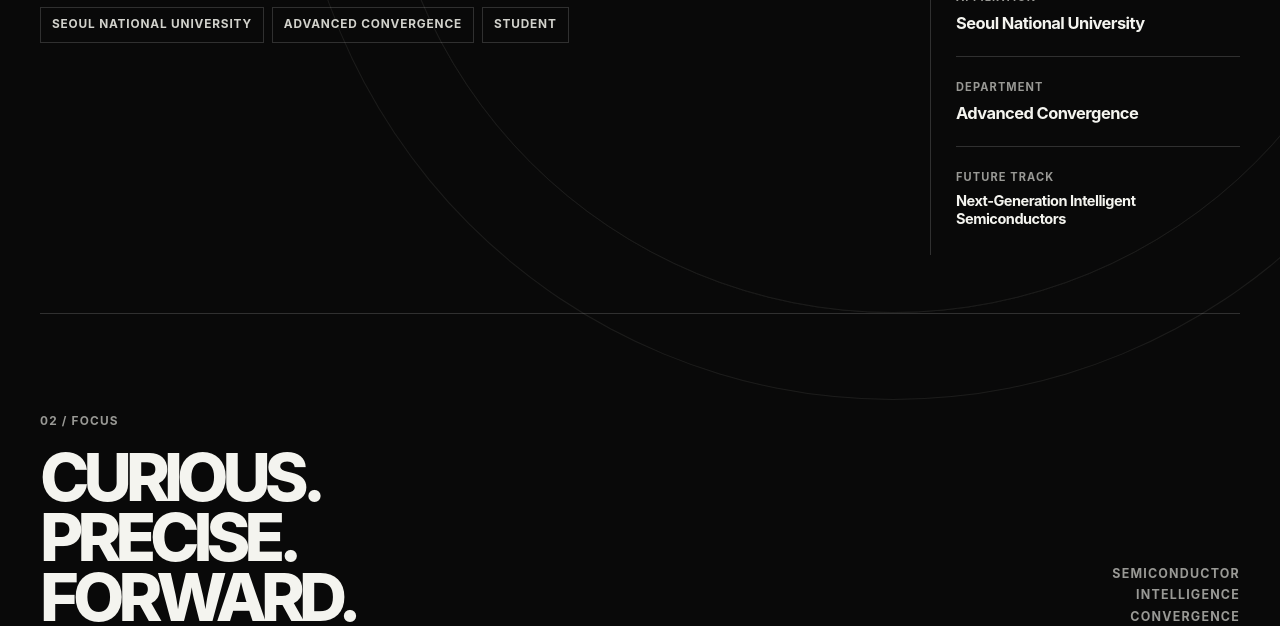
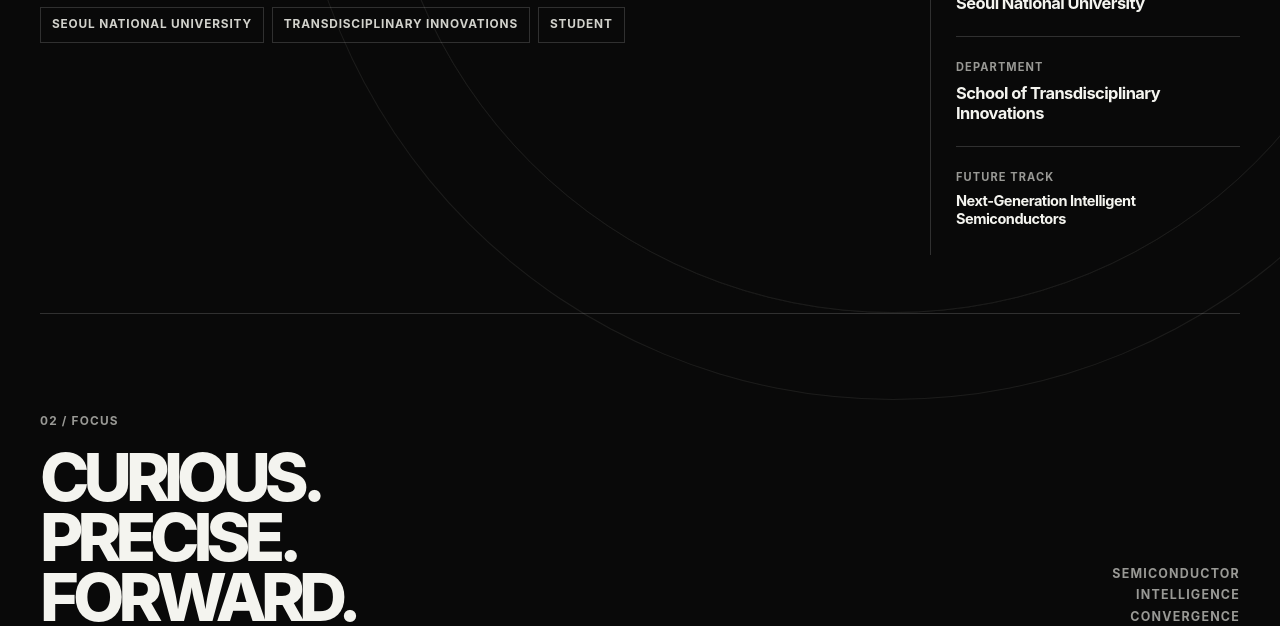
Before and after one commit to hjh-snu/hjh-snu, a plain HTML site: page index.html in a window 1280 px wide. Shown: the part 474-1100 px from the top of the page. Drawn offline with Linux system fonts and the light colour scheme.

Commit message:
Correct school name to official English title

```diff
--- a/index.html
+++ b/index.html
@@ -3,7 +3,7 @@
 <head>
   <meta charset="utf-8">
   <meta name="viewport" content="width=device-width, initial-scale=1">
-  <meta name="description" content="Hong Junhyeon — Seoul National University, Advanced Convergence">
+  <meta name="description" content="Hong Junhyeon — Seoul National University, School of Transdisciplinary Innovations">
   <meta name="theme-color" content="#090909">
   <title>Hong Junhyeon</title>
   <style>
@@ -448,7 +448,7 @@
         <h1 id="name"><span>HONG</span><span>JUNHYEON</span></h1>
         <ul class="tags" aria-label="Profile keywords">
           <li>SEOUL NATIONAL UNIVERSITY</li>
-          <li>ADVANCED CONVERGENCE</li>
+          <li>TRANSDISCIPLINARY INNOVATIONS</li>
           <li>STUDENT</li>
         </ul>
       </div>
@@ -460,7 +460,7 @@
         </div>
         <div class="profile-row">
           <span class="label">DEPARTMENT</span>
-          <span class="value">Advanced Convergence</span>
+          <span class="value">School of Transdisciplinary Innovations</span>
         </div>
         <div class="profile-row">
           <span class="label">FUTURE TRACK</span>
```
